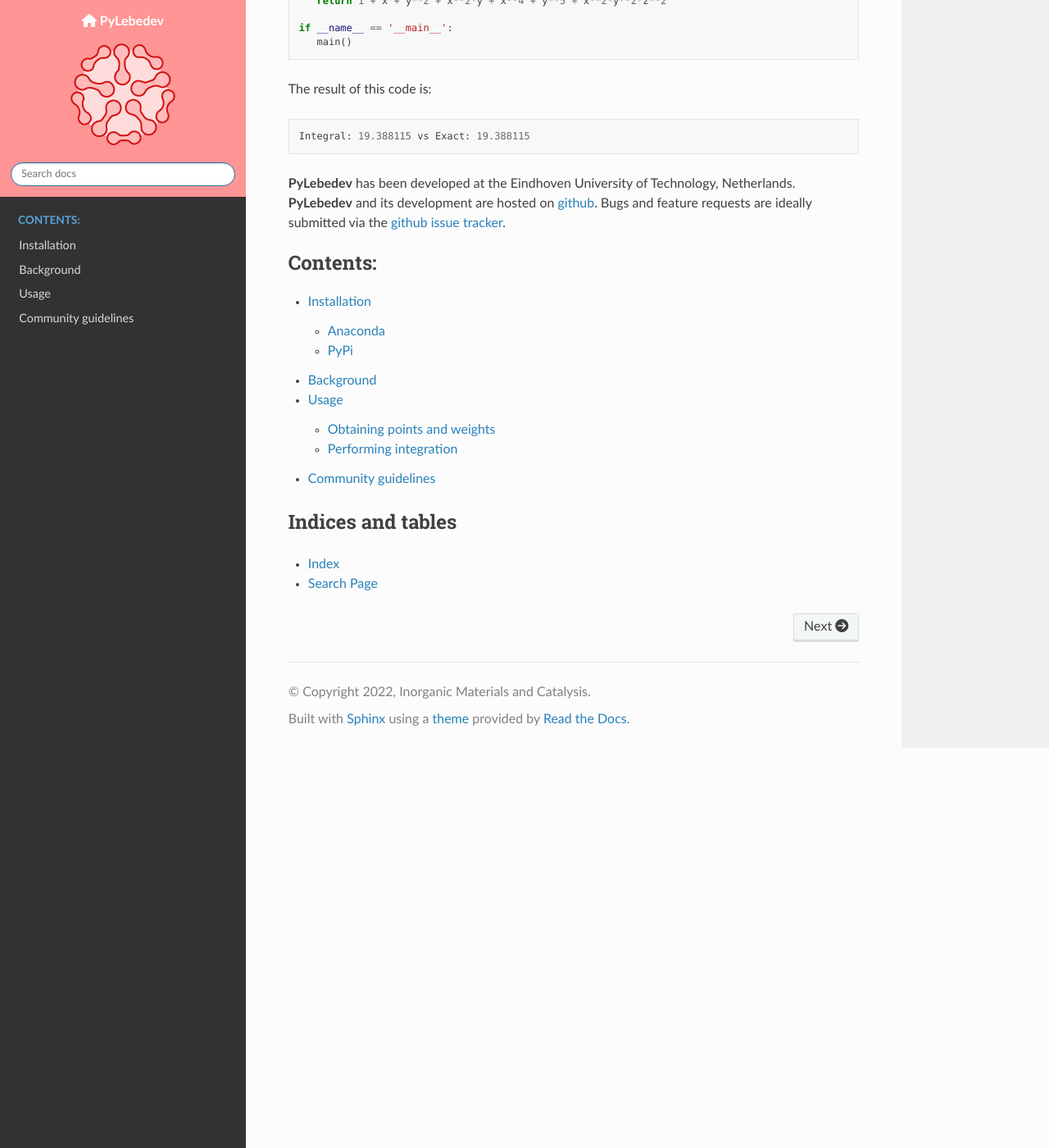
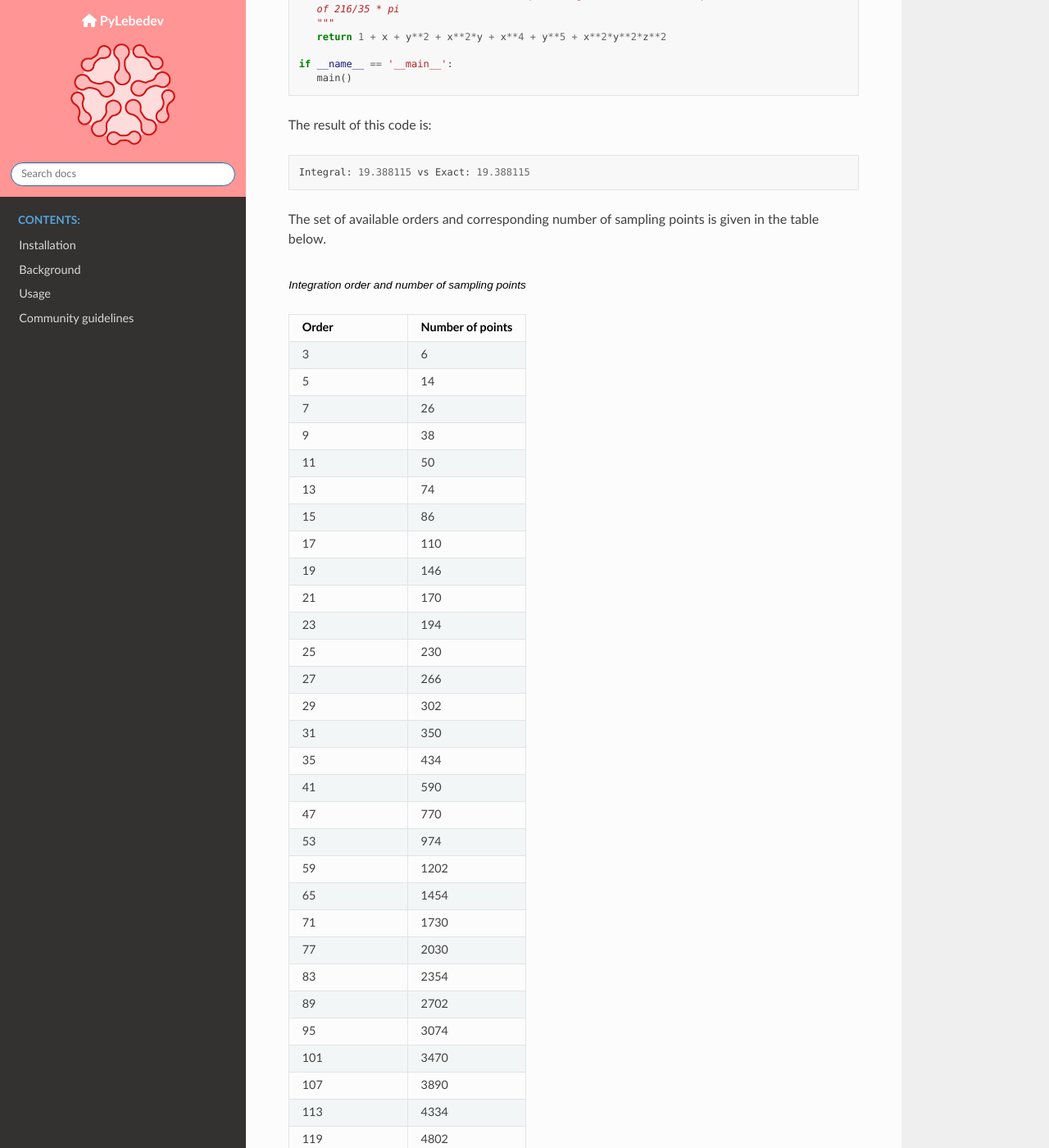
Before and after one commit to ifilot/pylebedev, a Sphinx documentation site: the page built from docs/index.rst, in a window 1280 px wide and 1400 px high, scrolled down 732 px. Shown: the whole window at 82% size. Built offline with Sphinx 7.4.7 and the Read the Docs theme 2.0.0, drawn with Linux system fonts in a browser that asks for light colours; nearby versions of some CDN libraries; some of the changed text lies outside the part shown.

Commit message:
Expanding documentation

```diff
--- a/docs/index.rst
+++ b/docs/index.rst
@@ -43,6 +54,80 @@ The result of this code is::
 
    Integral: 19.388115 vs Exact: 19.388115
 
+The set of available orders and corresponding number of sampling points is given
+in the table below.
+
+.. list-table:: Integration order and number of sampling points
+   :widths: 50 50
+   :header-rows: 1
+
+   * - Order
+     - Number of points
+   * - 3
+     - 6
+   * - 5
+     - 14
+   * - 7
+     - 26
+   * - 9
+     - 38
+   * - 11
+     - 50
+   * - 13
+     - 74
+   * - 15
+     - 86
+   * - 17
+     - 110
+   * - 19
+     - 146
+   * - 21
+     - 170
+   * - 23
+     - 194
+   * - 25
+     - 230
+   * - 27
+     - 266
+   * - 29
+     - 302
+   * - 31
+     - 350
+   * - 35
+     - 434
+   * - 41
+     - 590
+   * - 47
+     - 770
+   * - 53
+     - 974
+   * - 59
+     - 1202
+   * - 65
+     - 1454
+   * - 71
+     - 1730
+   * - 77
+     - 2030
+   * - 83
+     - 2354
+   * - 89
+     - 2702
+   * - 95
+     - 3074
+   * - 101
+     - 3470
+   * - 107
+     - 3890
+   * - 113
+     - 4334
+   * - 119
+     - 4802
+   * - 125
+     - 5294
+   * - 131
+     - 5810
+
 :program:`PyLebedev` has been developed at the Eindhoven University of Technology,
 Netherlands. :program:`PyLebedev` and its development are hosted on `github
 <https://gitlab.tue.nl/ifilot/pydft>`_.  Bugs and feature
--- /dev/null
+++ b/docs/scripts/table.py
@@ -0,0 +1,7 @@
+from pylebedev import PyLebedev
+
+leblib = PyLebedev()
+
+for o,n in zip(leblib.get_orders_list(), leblib.get_nrpoints_list()):
+    print('* - %i' % o)
+    print('  - %i' % n)
```
Also changed, not shown: other parts of docs/index.rst (+11 -0 lines), docs/installation.rst (+26 -0 lines), docs/usage.rst (+44 -0 lines).
